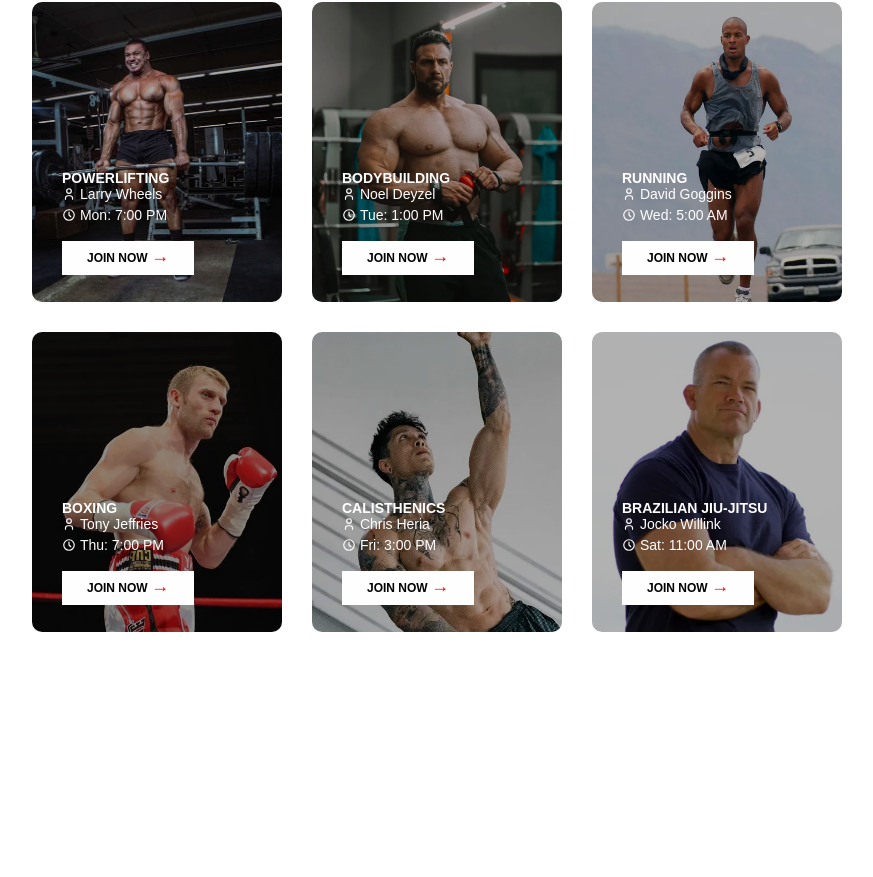
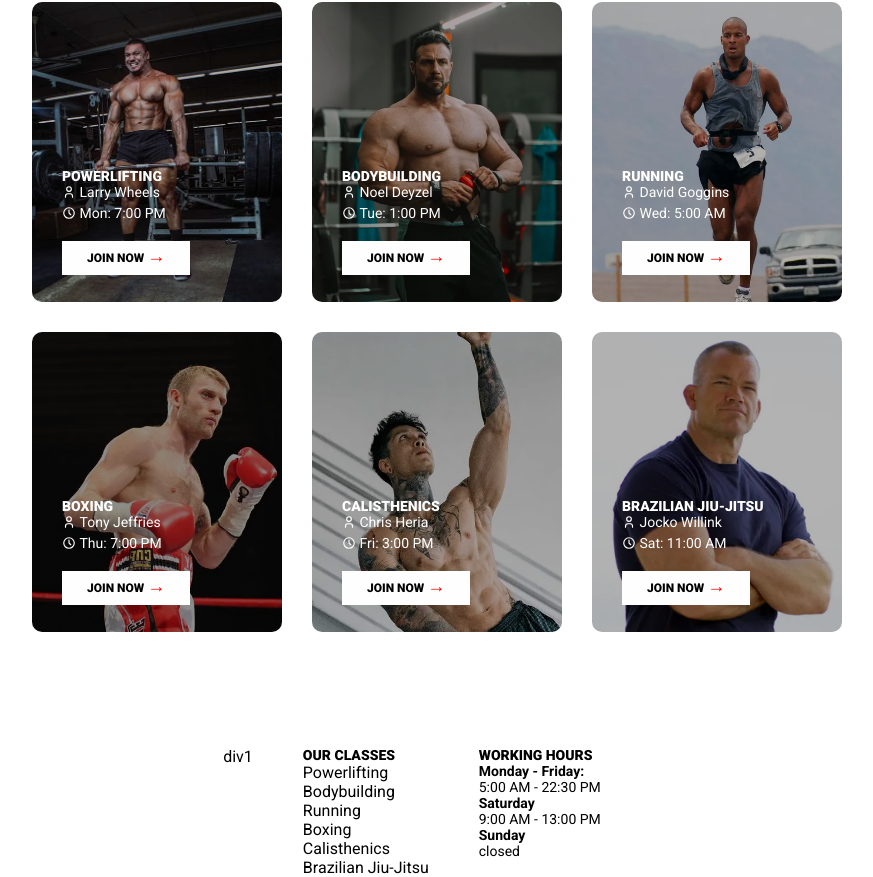
Before and after one commit to rmekelschot/fitness-website, a React (Create React App) app: page /#/classes in a window 1280 px wide. Shown: the part 713-1590 px from the top of the page, without its empty margins (203-1076 px from the left). Before the commit the page ends 1360 px from the top, so only its background shows below. Built offline with nearby package versions, Linux system fonts and the light colour scheme.

Commit message:
footer (nog niet af)

```diff
--- /dev/null
+++ b/src/components/Footer.jsx
@@ -0,0 +1,46 @@
+import React from "react";
+
+const Footer = () => {
+  return (
+    <>
+      <footer className="flex" style={{ justifyContent: "center" }}>
+        <div style={{paddingRight: '50px'}}>div1</div>
+        <div style={{paddingRight: '50px'}}>
+          <h1 className="text-header" style={{ fontSize: "14px" }}>
+            Our classes
+          </h1>
+          <p>Powerlifting</p>
+          <p>Bodybuilding</p>
+          <p>Running</p>
+          <p>Boxing</p>
+          <p>Calisthenics</p>
+          <p>Brazilian Jiu-Jitsu</p>
+          </div>
+        <div style={{paddingRight: '50px'}}>
+          <h1 className="text-header" style={{ fontSize: "14px" }}>
+            Working hours
+          </h1>
+          <div style={{fontSize: '14px'}}>
+
+          <b>
+            Monday - Friday:
+          </b>
+          <p>
+            5:00 AM - 22:30 PM
+          </p>
+          <b>Saturday</b>
+          <p>
+            9:00 AM - 13:00 PM
+          </p>
+          <b>Sunday</b>
+          <p>
+            closed
+          </p>
+          </div>
+        </div>
+      </footer>
+    </>
+  );
+};
+
+export default Footer;
--- a/src/css/App.css
+++ b/src/css/App.css
@@ -1,8 +1,10 @@
+@import url('https://fonts.googleapis.com/css2?family=Roboto:wght@400;500;700;900&display=swap');
+
 * {
   padding: 0px;
   margin: 0px;
   box-sizing: border-box;
-  font-family: sans-serif;
+  font-family: 'Roboto', sans-serif;
 }
 
 header {
@@ -159,3 +161,7 @@
   height: 50px;
   width: 35px;
 }
+
+footer {
+  padding-top: 100px;
+}
--- a/src/pages/Classes.jsx
+++ b/src/pages/Classes.jsx
@@ -8,6 +8,7 @@
 import tony from "../media/tony.png";
 import chris from "../media/chris.png";
 import jocko from "../media/jocko.png";
+import Footer from "../components/Footer";
 
 const pushAlert = ((classTitle, classCoach, classDatetime) => {
   alert(
@@ -163,6 +164,7 @@
           })}
         </div>
       </div>
+      <Footer/>
     </>
   );
 };
--- a/src/pages/Home.jsx
+++ b/src/pages/Home.jsx
@@ -41,7 +41,7 @@
                 width={24}
                 height={24}
                 viewBox="0 0 24 24"
-                strokeWidth={1}
+                strokeWidth={2}
                 stroke="currentColor"
                 fill="none"
                 strokeLinecap="round"
@@ -69,7 +69,7 @@
                 width={24}
                 height={24}
                 viewBox="0 0 24 24"
-                strokeWidth={1}
+                strokeWidth={2}
                 stroke="currentColor"
                 fill="none"
                 strokeLinecap="round"
@@ -96,7 +96,7 @@
                 width={24}
                 height={24}
                 viewBox="0 0 24 24"
-                strokeWidth="1"
+                strokeWidth="2"
                 stroke="currentColor"
                 fill="none"
                 strokeLinecap="round"
```
